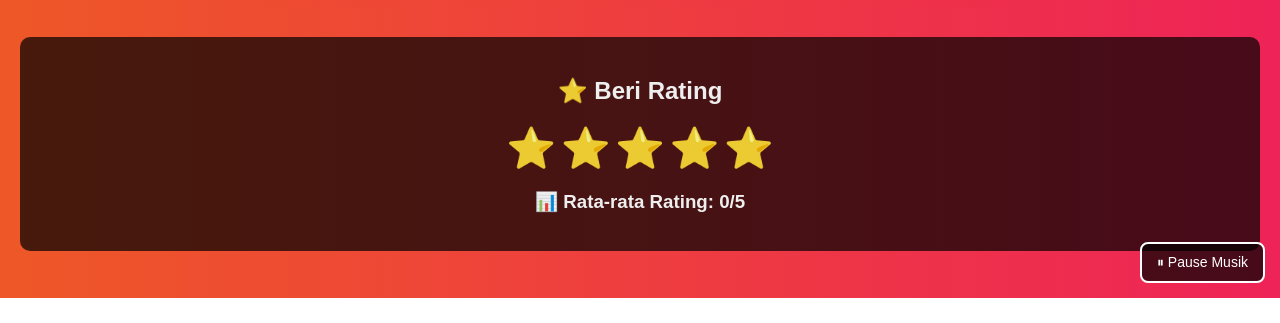
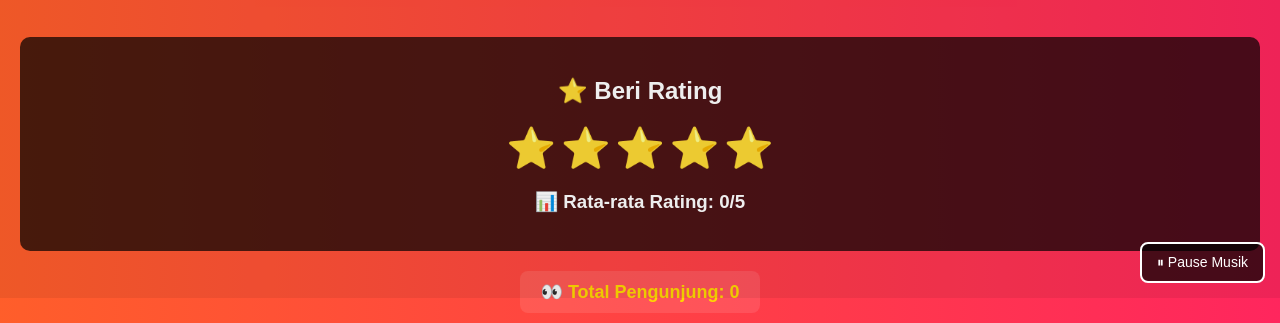
Before and after one commit to akunsgmaxprib-oss/Website-Rassamp, a plain HTML site: page index.html in a window 1280 px wide. Shown: the part 502-825 px from the top of the page. Before the commit the page ends 800 px from the top, so only its background shows below. Drawn offline with Linux system fonts and the light colour scheme; no server answers.

Commit message:
Update index.html

```diff
--- a/index.html
+++ b/index.html
@@ -343,3 +343,34 @@
     transform: scale(1.3);
   }
 </style>
+<div class="counter">
+  👀 Total Pengunjung: <span id="visitorCount">0</span>
+</div>
+
+<script>
+  // Simpan jumlah visitor di Firebase
+  let visitorRef = firebase.database().ref("visitors");
+
+  visitorRef.transaction(function(current) {
+    return (current || 0) + 1;
+  });
+
+  // Update real-time
+  visitorRef.on("value", function(snapshot) {
+    document.getElementById("visitorCount").innerText = snapshot.val();
+  });
+</script>
+
+<style>
+  .counter {
+    background: rgba(255,255,255,0.1);
+    padding: 10px 20px;
+    border-radius: 8px;
+    margin: 10px auto;
+    text-align: center;
+    font-size: 18px;
+    font-weight: bold;
+    color: gold;
+    width: fit-content;
+  }
+</style>
```
